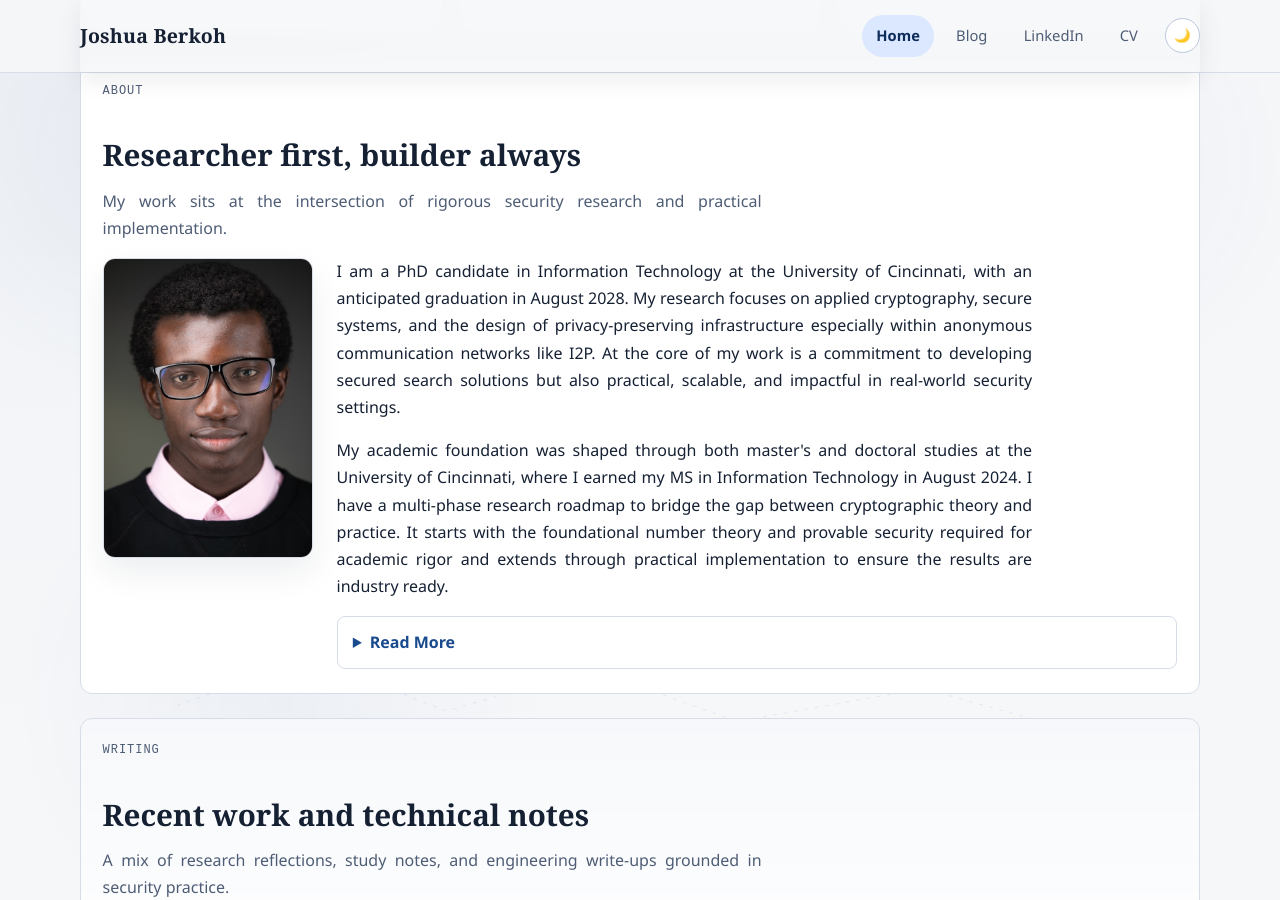
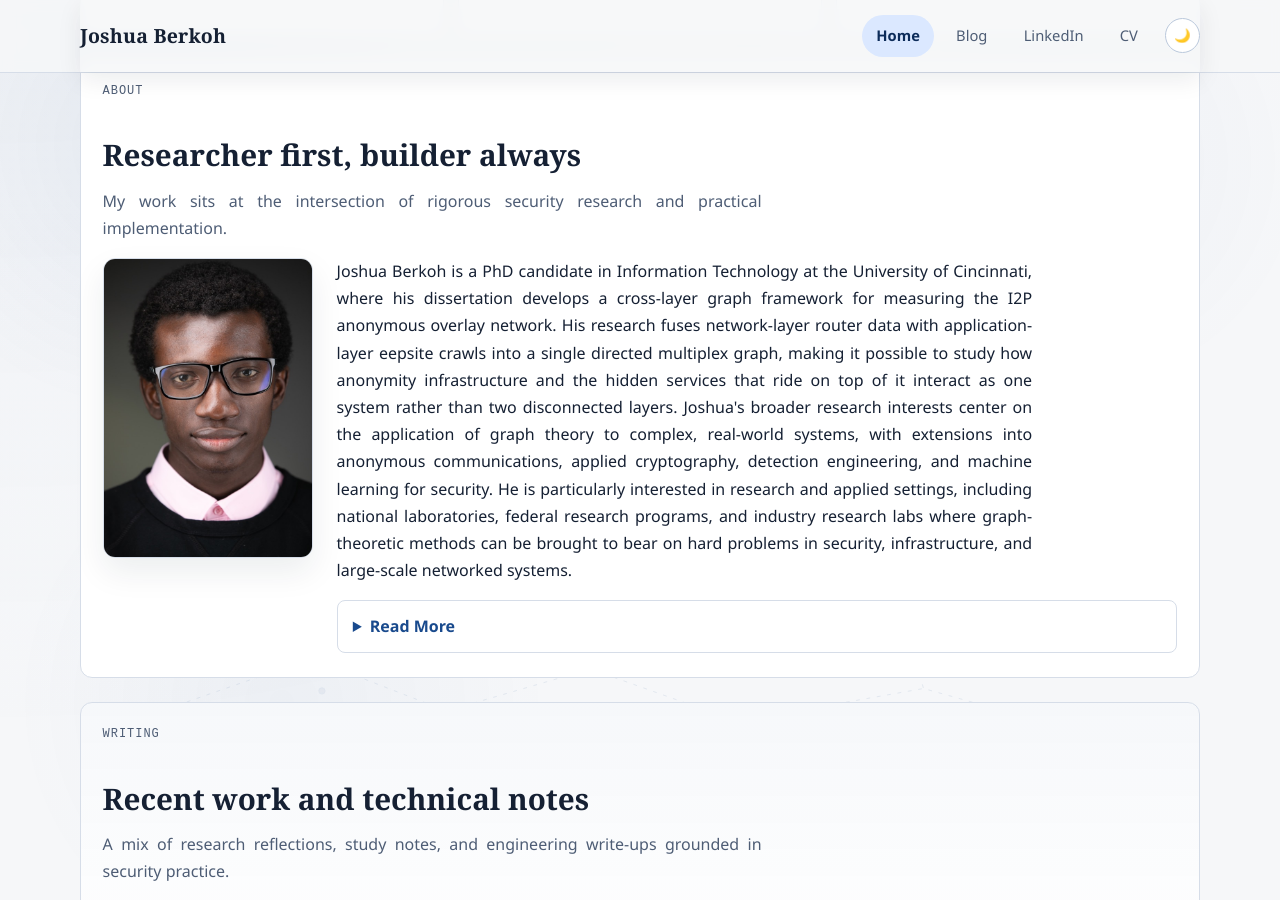
Before and after one commit to joshberk/joshberk.github.io, a Jekyll site: the page built from index.md, in a window 1280 px wide and 900 px high, scrolled down 717 px. Built offline with Jekyll 4.4.1, drawn with Linux system fonts in a browser that asks for light colours.

Commit message:
rewrite the About me Section

```diff
--- a/index.md
+++ b/index.md
@@ -71,41 +71,16 @@ title: Home
 
     <div class="about-text">
       <p>
-       I am a PhD candidate in Information Technology at the University of Cincinnati, with an anticipated graduation in August 2028.
-       My research focuses on applied cryptography, secure systems, and the design of privacy-preserving infrastructure especially within
-       anonymous communication networks like I2P. At the core of my work is a commitment to developing secured search solutions but also practical,
-       scalable, and impactful in real-world security settings.
-      </p>
-
-      <p>
-        My academic foundation was shaped through both master's and doctoral studies at the University of Cincinnati,
-        where I earned my MS in Information Technology in August 2024. I have a multi-phase research roadmap to bridge the gap between cryptographic theory and practice.
-        It starts with the foundational number theory and provable security required for academic rigor and extends through practical implementation to ensure the results
-        are industry ready.
+        Joshua Berkoh is a PhD candidate in Information Technology at the University of Cincinnati, where his dissertation develops a cross-layer graph framework for measuring the I2P anonymous overlay network. His research fuses network-layer router data with application-layer eepsite crawls into a single directed multiplex graph, making it possible to study how anonymity infrastructure and the hidden services that ride on top of it interact as one system rather than two disconnected layers. Joshua's broader research interests center on the application of graph theory to complex, real-world systems, with extensions into anonymous communications, applied cryptography, detection engineering, and machine learning for security. He is particularly interested in research and applied settings, including national laboratories, federal research programs, and industry research labs where graph-theoretic methods can be brought to bear on hard problems in security, infrastructure, and large-scale networked systems.
       </p>
 
       <details>
         <summary>Read More</summary>
         <p>
-          Professionally, I've built experience across academia, industry, and high-stakes security environments. As a Security Engineer Intern at Intuit Inc.,
-          I contributed to internal security tooling and infrastructure hardening within a large-scale cloud environment. As an Adjunct Instructor at the University of Cincinnati,
-          I redesigned and delivered undergraduate curricula in IT fundamentals, introducing hands-on labs that emphasized secure coding and systems thinking,
-          training nearly 50 students in each cohort.
+          Alongside his academic work, Joshua is a practicing detection engineer and SOC analyst. He previously served as a Security Operations Center Analyst at Virtual Infosec Africa, defending the security systems of financial institutions, and as a Security Engineering Intern at Intuit, where he integrated automated compliance checks into the security pipeline. He maintains a home detection lab built on Elastic Stack, Sysmon, and KQL rules mapped to MITRE ATT&CK, which he uses both for self-directed research and as a teaching platform.
         </p>
         <p>
-          Previously, I served as a Security Operations Analyst at Virtual Infosec Africa, where I monitored critical financial infrastructure,
-          helping the Banking system achieve > 60% detection rate and significantly reduce incident response times. I continue to sharpen my offensive
-          and defensive skills by actively participating in Capture The Flag competitions and bug bounty programs,
-          with acknowledgments from platforms like HackerOne and MetaCTF and hackinghub.
-        </p>
-        <p>
-          I'm equally passionate about community and mentorship. As a lead mentor with OWASP Cincinnati, an ISC² examination developer, and an AWS Community Builder,
-          I contribute to open-source documentation, support peer learning, and guide aspiring security professionals. Currently, I'm also building tooling for
-          cryptographic protocol analysis, integrating Python and Rust for practical implementations of secure systems.
-        </p>
-        <p>
-          Long term, I aim to advance the state of applied cryptography by bridging academic research and industry deployment pioneering systems
-          that are both provably secure and operationally robust.
+          Joshua's professional path has been shaped by a long history of community involvement and applied practice. He has served as an adjunct instructor at the University of Cincinnati, mentored at the OWASP Cincinnati Chapter, contributed to ISC2 as a certification examination developer, and held an AWS Community Builder role. He is also a former bug bounty researcher, with hall-of-fame recognition across multiple programs, and has competed in cybersecurity capture-the-flag events including Security Innovation, Hacker101, MetaCTF, and Tracelabs OSINT.
         </p>
       </details>
     </div>
```
